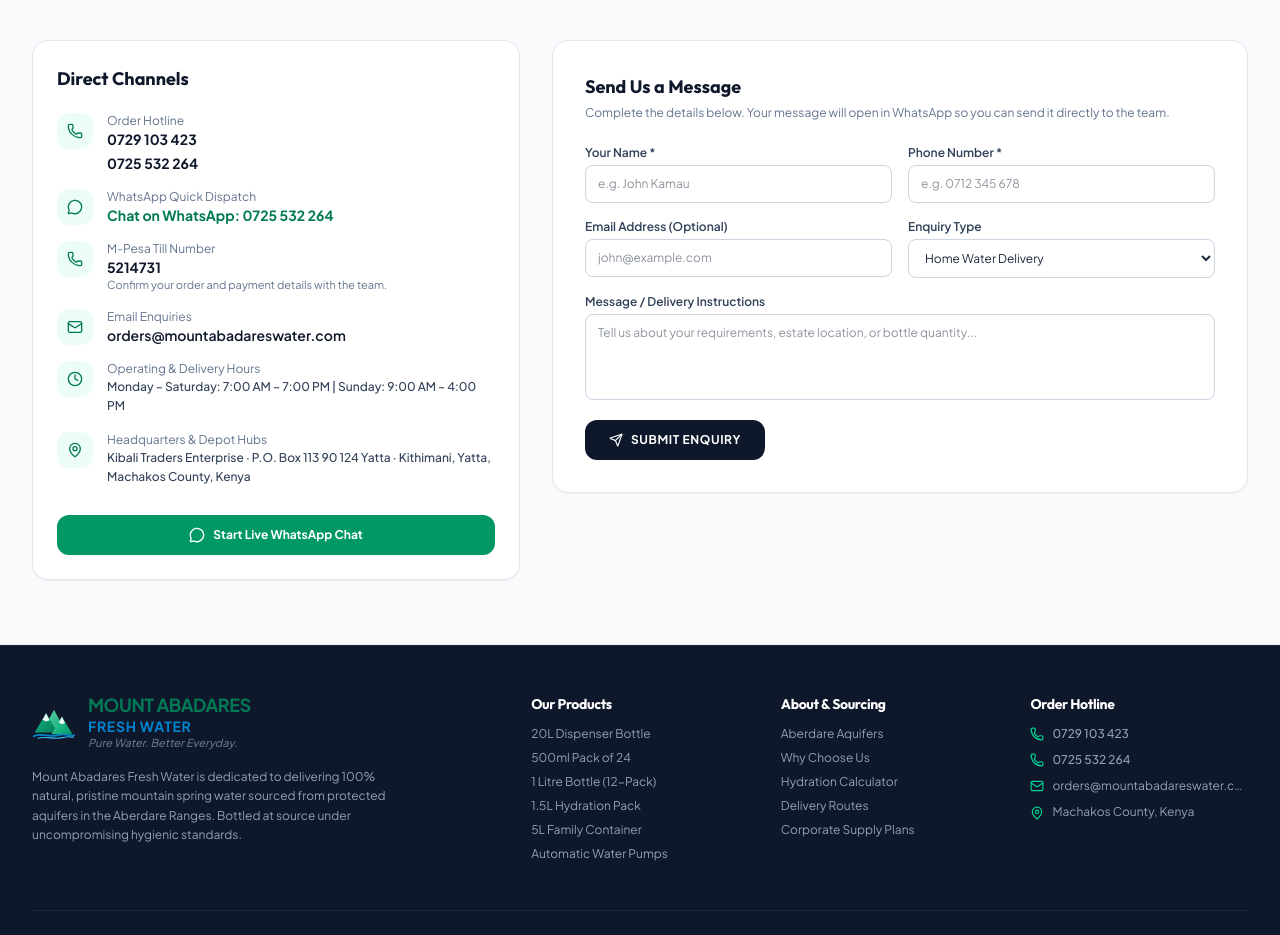
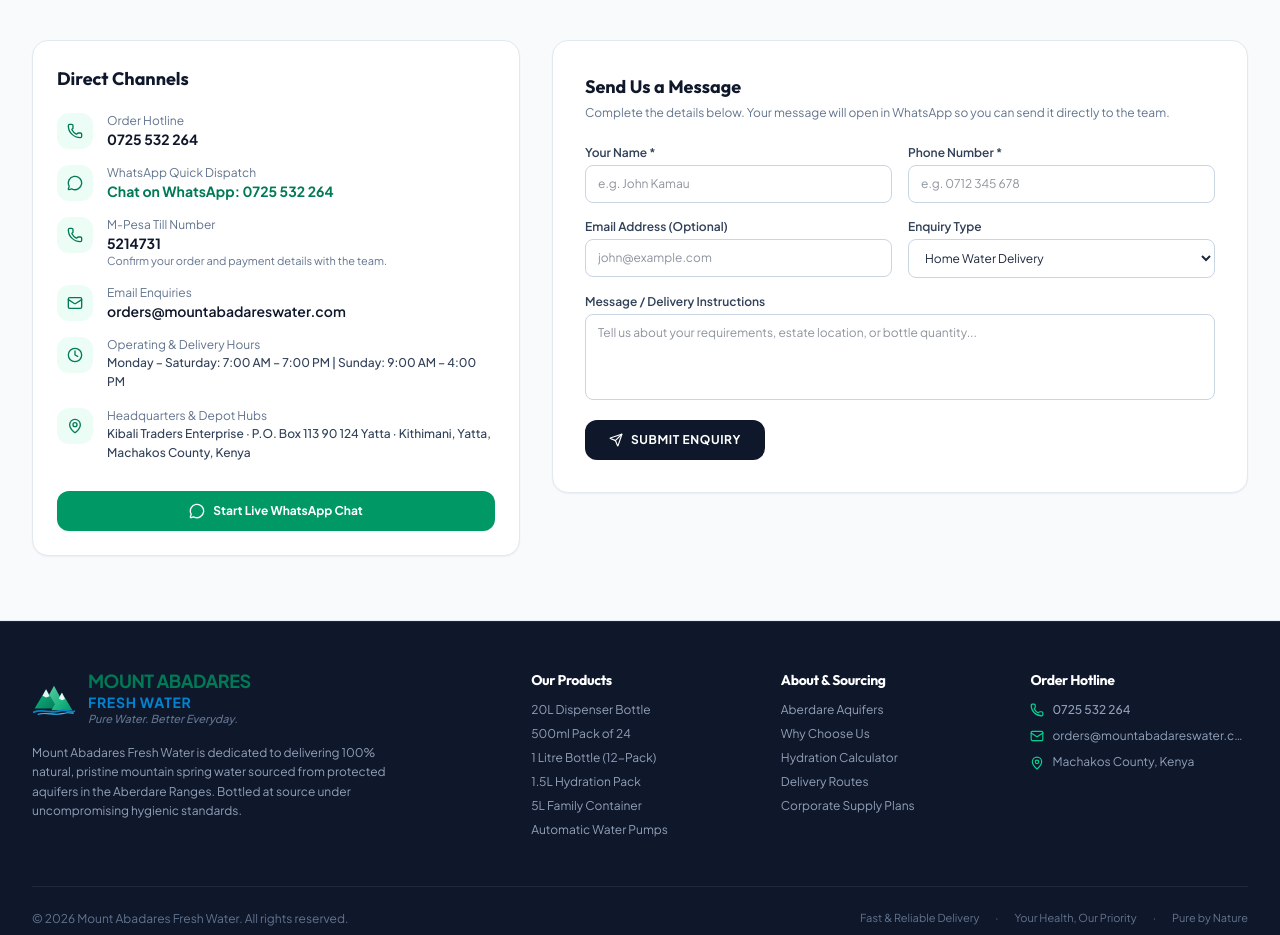
Before and after one commit to yobi369/Abaderes, a React (Vite) app: page / in a window 1280 px wide. Shown: the part 7080-8015 px from the top of the page. Built offline with nearby package versions, Linux system fonts and the light colour scheme.

Commit message:
Make updated number the primary contact

```diff
--- a/src/data/waterData.ts
+++ b/src/data/waterData.ts
@@ -11,9 +11,9 @@
   location: 'Kithimani, Yatta, Machakos County',
   slogan: 'Pure Water. Better Everyday.',
   subSlogan: 'Pure from the Aberdares, For a healthier you.',
-  phone: '+254 729 103 423',
-  phoneDisplay: '0729 103 423',
-  contactPhones: ['0729 103 423', '0725 532 264'],
+  phone: '+254 725 532 264',
+  phoneDisplay: '0725 532 264',
+  contactPhones: ['0725 532 264'],
   whatsappNumber: '254725532264',
   paymentTill: '5214731',
   email: 'orders@mountabadareswater.com',
```
